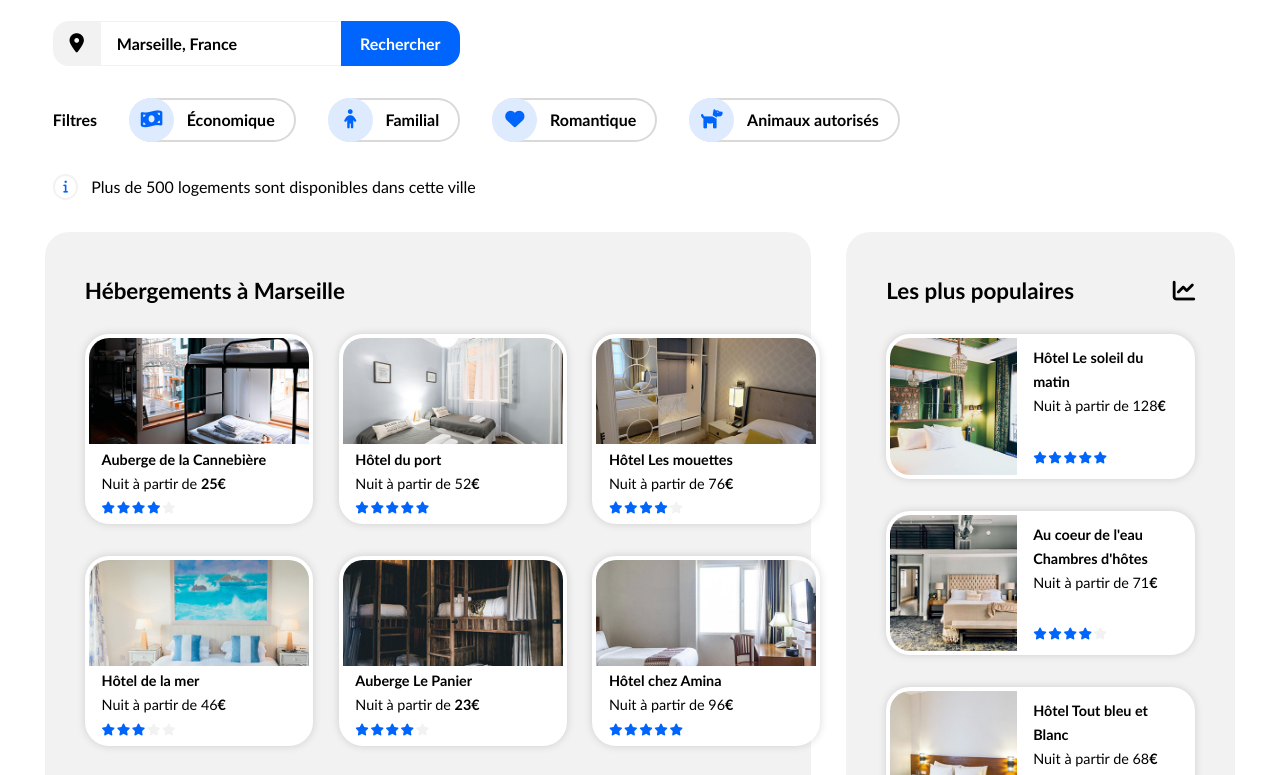
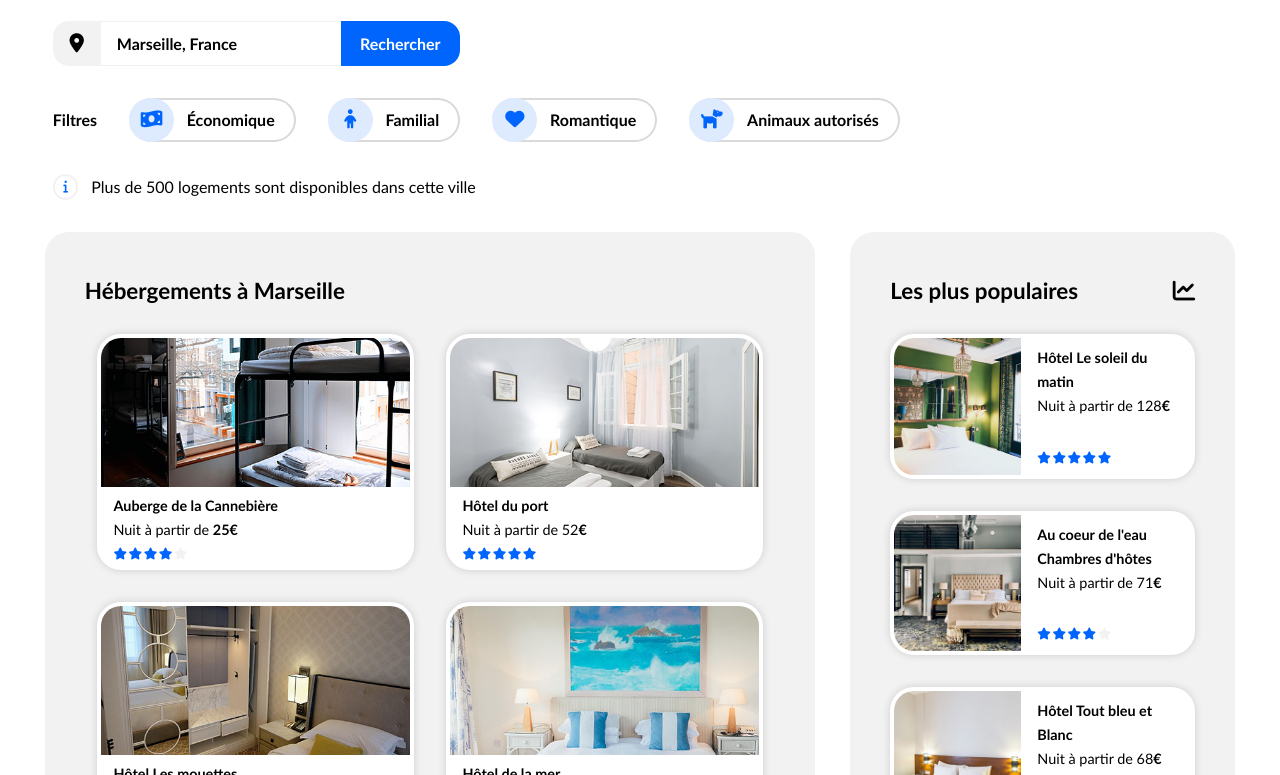
Before and after one commit to MelanieSarrouy/Reservia_12-2020, a plain HTML site: page index.html in a window 1280 px wide. Shown: the part 172-947 px from the top of the page. Drawn offline with Linux system fonts and the light colour scheme.

Commit message:
Design pour ecrans sup 1024px

```diff
--- a/assets/CSS/style.css
+++ b/assets/CSS/style.css
@@ -63,12 +63,6 @@ a {
 }
 
 /* Header */
-
-/*#logo_nav {
-  display: flex;
-  justify-content: space-between;
-  align-items: center;
-}
 
 /* logo */
 #logo {
@@ -261,17 +255,17 @@ input[type="search"] {
 #bloc_principal {
   display: grid;
   grid-template-columns: 2fr 1fr;
-  grid-auto-flow: row;
   column-gap: 3%;
 }
 /* Main */
 
 #container_accomodation_cards {
   display: grid;
-  grid-template-columns: repeat(3, 1fr);
-  grid-auto-flow: row;
+  grid-template-columns: repeat(auto-fill, minmax(215px, auto));
+  grid-auto-rows: max-content;
+  justify-content: center;
   row-gap: 2rem;
-  column-gap: 3.75%;
+  column-gap: 2rem;
   padding: 2rem 0rem;
 }
 #hebergements, #aside {
@@ -292,7 +286,8 @@ input[type="search"] {
 .accomodations_cards {
   background-color: white;
   overflow: hidden;
-  min-width: 220px;
+  min-width: 180px;
+  max-width: 309px;
   border: solid 0.3rem white;
   border-radius: 1.5rem;
   box-shadow: 0 0 0.5rem rgba(0, 0, 0, 0.15);
@@ -309,7 +304,7 @@ input[type="search"] {
   display: flex;
   flex-direction: column;
   justify-content: space-between;
-  padding: 0.2rem 0.8rem 0.2rem;
+  padding: 0.4rem 0.8rem 0.2rem;
   line-height: 1.5rem;
   box-sizing: border-box;
 }
@@ -352,7 +347,7 @@ aside h2 i {
 .popular_cards {
   background-color: white;
   overflow: hidden;
-  min-width: 309px;
+  min-width: 300px;
   border: solid 0.3rem white;
   border-radius: 1.5rem;
   padding: 0;
@@ -539,4 +534,5 @@ footer a {
   .info {
     padding: 0 1rem 0 0.6rem;
   }
+
 }
```
